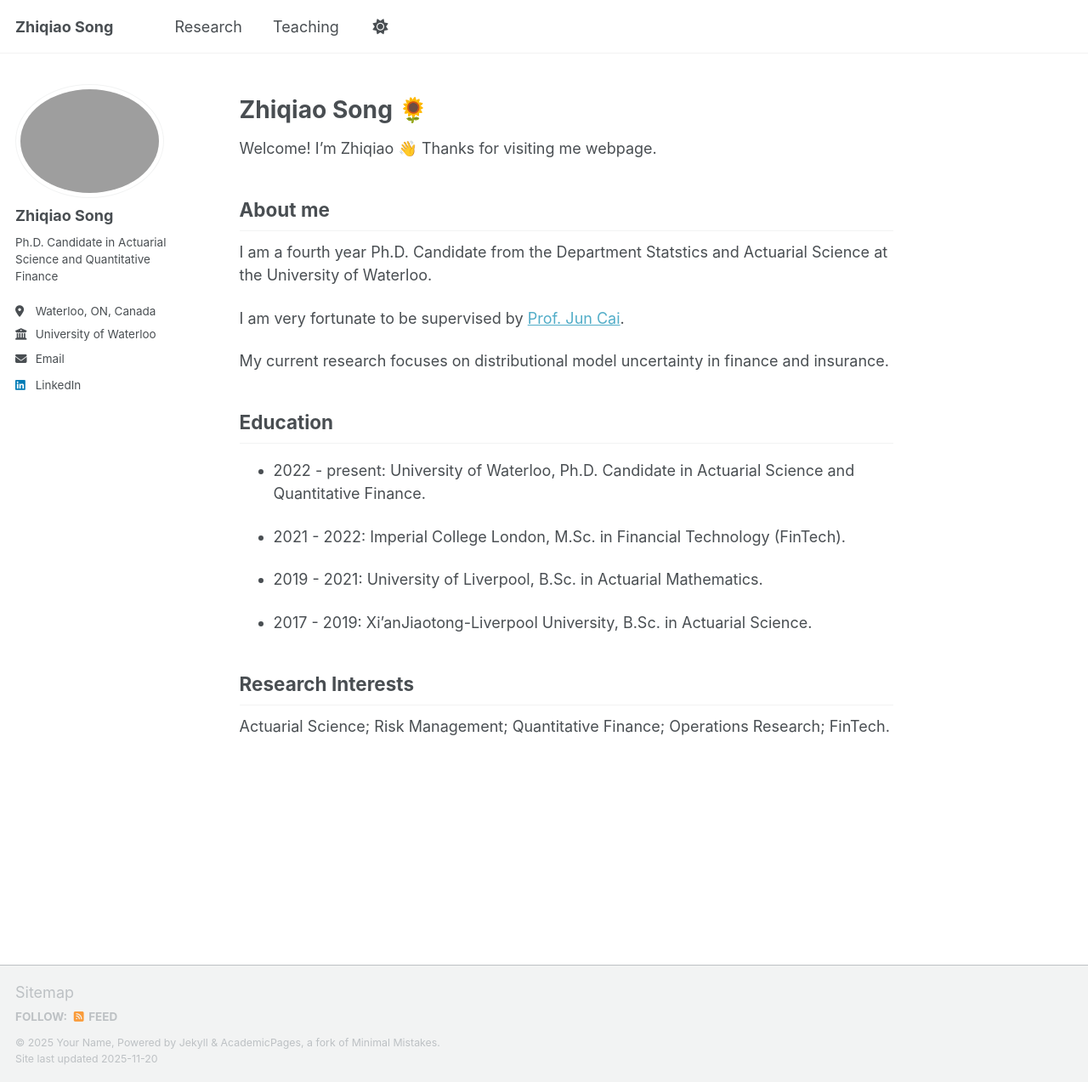
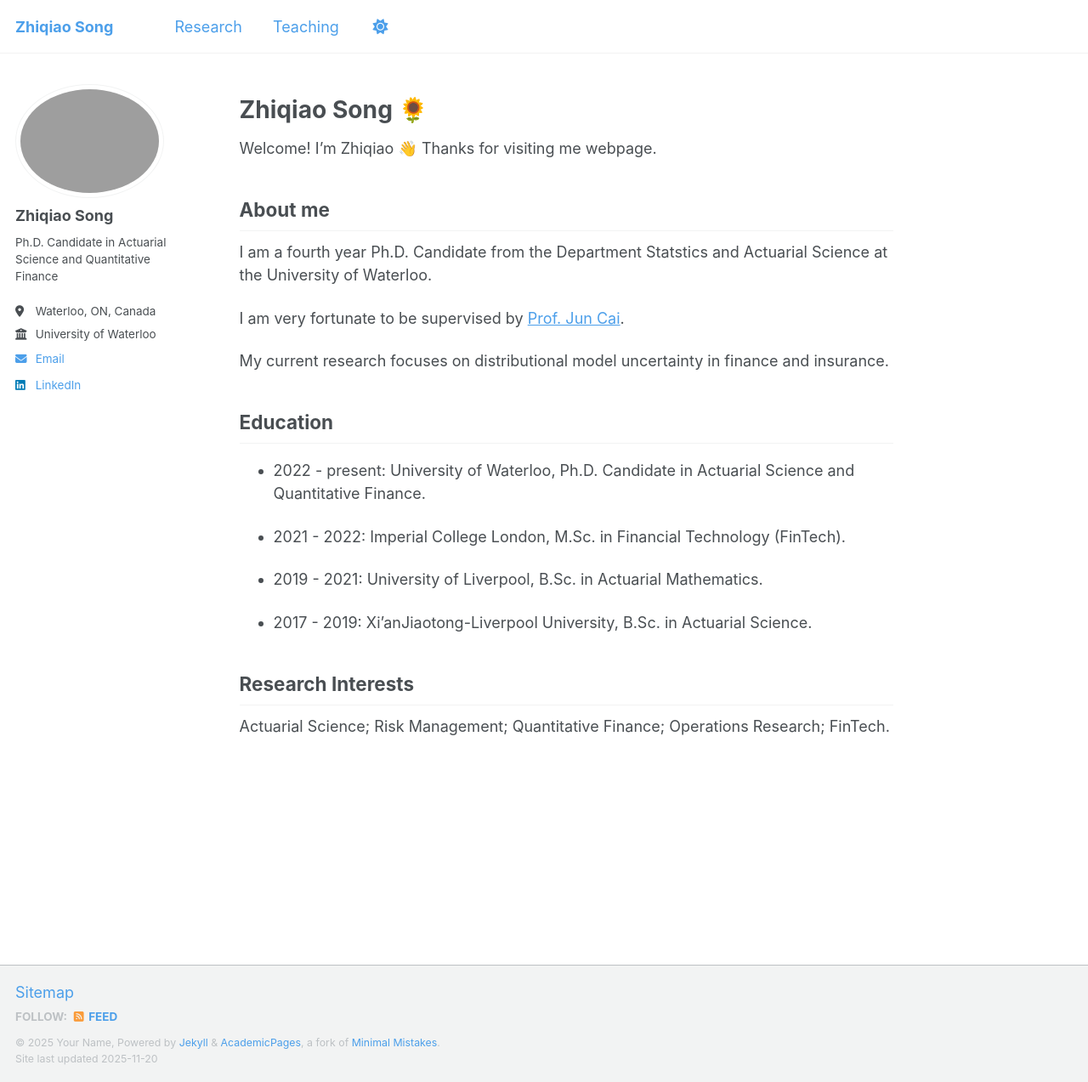
Before and after one commit to ZhiqiaoSong/zhiqiaosong.github.io, a Jekyll site: the page built from _pages/about.md, in a window 1280 px wide and 1273 px high. Shown: the whole window at 85% size. Built offline with Jekyll 4.4.1, drawn with Linux system fonts in a browser that asks for light colours; a script that is not in the unit is left out.

Commit message:
Update main.scss

```diff
--- a/assets/css/main.scss
+++ b/assets/css/main.scss
@@ -41,3 +41,6 @@
     "vendor/font-awesome/solid",
     "vendor/font-awesome/brands"
 ;
+a {
+  color: #4c9fea !important;
+}
```
